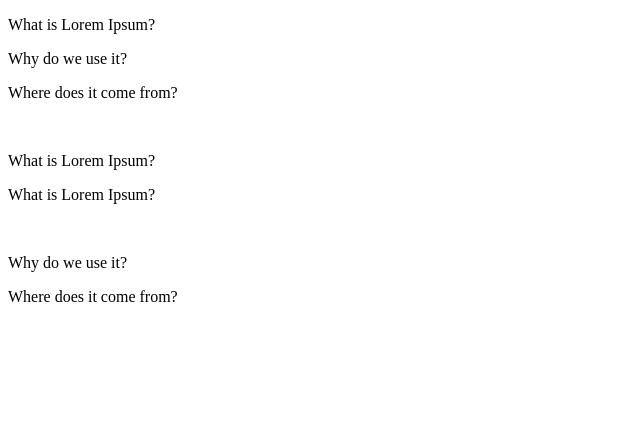
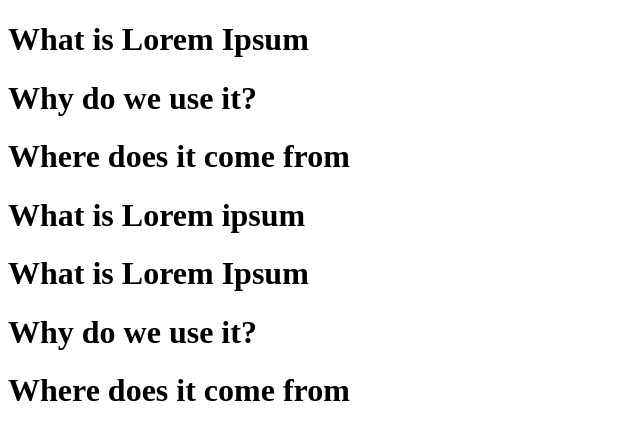
Before and after one commit to aathira-143/csstask12.html, a plain HTML site: page index.html in a window 1280 px wide. Shown: the whole page, without its empty margins (0-640 px from the left). Drawn offline with Linux system fonts and the light colour scheme.

Commit message:
Update index.html

```diff
--- a/index.html
+++ b/index.html
@@ -1,23 +1,28 @@
 <!DOCTYPE html>
 <html lang="en">
+
 <head>
     <meta charset="UTF-8">
     <meta name="viewport" content="width=device-width, initial-scale=1.0">
-    <title>task 12</title>
-    <link href="task12.css" type="text/css" rel="stylesheet" >
+    <title>Document</title>
+    <link rel="stylesheet" href="task12.css">
 </head>
+
 <body>
-    <div class="container">
-        <div class="item"><p>What is Lorem Ipsum?</p></div>
-        <div class="item"><p>Why do we use it?</p></div>
-        <div class="item"><P>Where does it come from?</P></div><br>
-        <div class="item"></div>
-        <div class="item"><P>What is Lorem Ipsum?</P></div>
-        <div class="item"></div>
-        <div class="item"><p>What is Lorem Ipsum?</p></div><br>
-        <div class="item"><p>Why do we use it?</p></div>
-        <div class="item"><P>Where does it come from?</P></div>
+    <div class="first">
+        <h1>What is Lorem Ipsum</h1>
+        <h1>Why do we use it?</h1>
+        <h1>Where does it come from</h1>
+    </div>
+    <div class="center">
+        <h1>What is Lorem ipsum</h1>
+    </div>
+    <div class="last">
+        <h1>What is Lorem Ipsum</h1>
+        <h1>Why do we use it?</h1>
+        <h1>Where does it come from</h1>
     </div>
 
 </body>
+
 </html>
```
